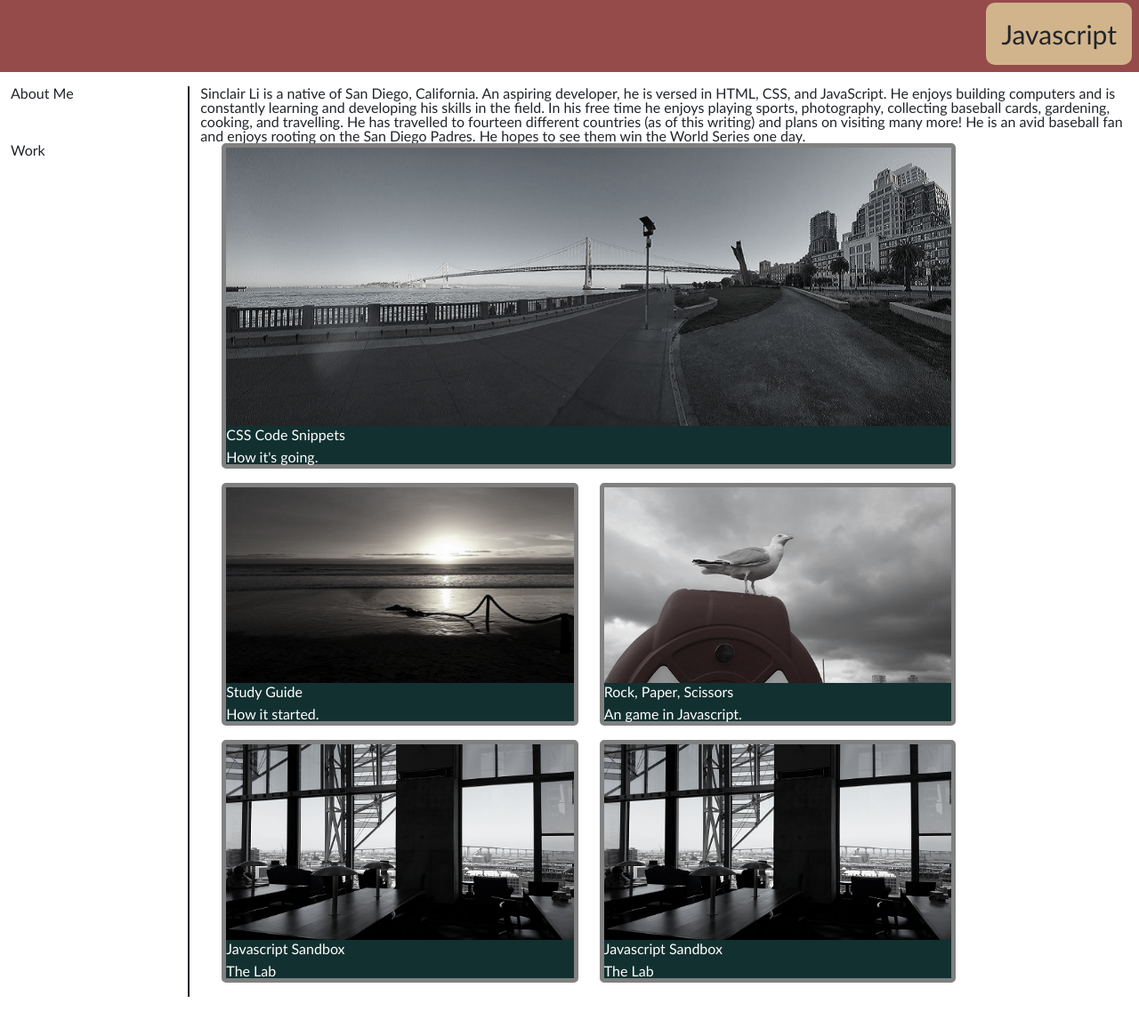
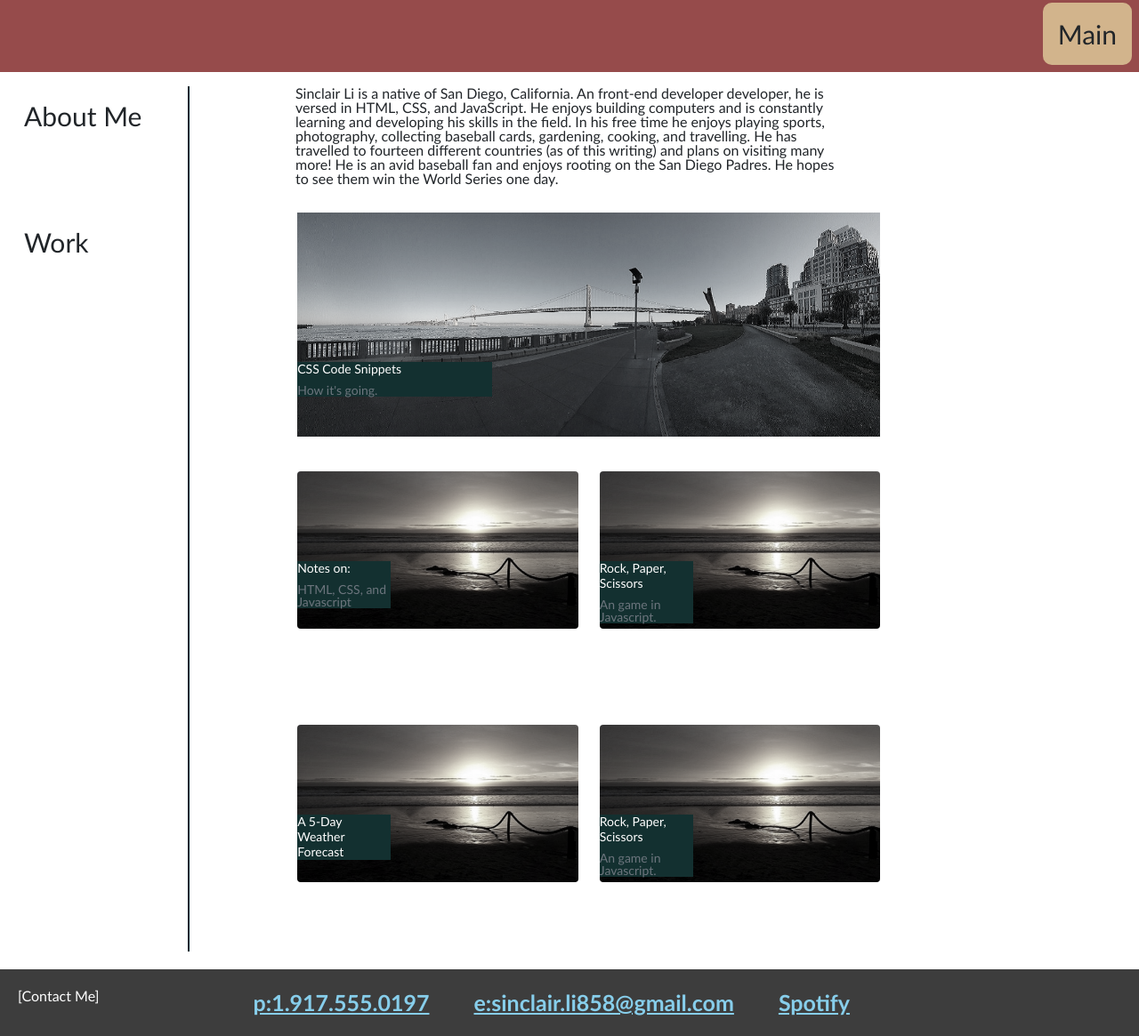
Before and after one commit to AForkintheCode/WK2-Challenge, a plain HTML site: page template.html in a window 1280 px wide. Shown: the part 105-1270 px from the top of the page at 89% size. Before the commit the page ends 1246 px from the top, so only its background shows below. Drawn offline with nearby package versions, Linux system fonts and the light colour scheme.

Commit message:
notes added with slideUp/slideDown()

```diff
--- a/assets/css/style.css
+++ b/assets/css/style.css
@@ -126,6 +126,10 @@ a{
     border-right: 2px solid rgb(0, 38, 48);
 }
 
+#nameplate4{
+    border-right: 2px solid rgb(0, 38, 48);
+}
+
 #blank{
     margin-top: 10px;
     margin-bottom: 10px;
@@ -133,15 +137,9 @@ a{
 
 #mainfeature{
     width: fit-content;
+    height: fit-content;
 }
 
-
-figure{
-    border: 5px;
-    border-style: solid;
-    border-radius: 5px;
-    border-color: gray;
-}
 
 img{
     filter: saturate(.1);
@@ -152,12 +150,18 @@ img:hover{
     transition: all .8s ease-in-out;
 }
 
+figure{
+    margin-block-end: 0px;
+}
+
 figcaption{
     z-index: 5;
-    position: static;
-    bottom: 30%;
+    position: relative;
+    vertical-align:top;
+    bottom: 6em;
     color: white;
     background-color: rgb(19, 48, 48);
+    align-items: center;
 }
 
 .contact{
@@ -165,6 +169,19 @@ figcaption{
     text-align: center;
     margin-top: auto;
     padding: 20px;
+}
+
+#notes-actual{
+    display: inline-flex;
+    padding-bottom: 3em;
+    padding-left: 0px;
+    padding-right: 0px;
+}
+
+.post-it{
+    padding-top: 1em;
+    padding-left: 0%;
+    border: 5px;
 }
 
 
--- a/template.html
+++ b/template.html
@@ -7,9 +7,10 @@
     <meta name="viewport" content="width=device-width, initial-scale=1.0">
     <link href="https://cdn.jsdelivr.net/npm/bootstrap@5.1.3/dist/css/bootstrap.min.css" rel="stylesheet"
         integrity="sha384-1BmE4kWBq78iYhFldvKuhfTAU6auU8tT94WrHftjDbrCEXSU1oBoqyl2QvZ6jIW3" crossorigin="anonymous">
-    <link rel="stylesheet" href="./assets/css/reset.css" />
-    <link rel="stylesheet" href="./assets/css/style.css" />
-    <title>Portfolio</title>
+    <link rel="stylesheet" type="text/css" href="./assets/css/reset.css" />
+    <link rel="stylesheet" type="text/css" href="./assets/css/style.css" />
+    <script src="jquery-3.6.1.min.js"></script>
+    <title>cd myportfolio</title>
 </head>
 
 <header>
@@ -28,7 +29,7 @@
 
         <div id="banner" class="d-flex flex-column flex-row-reverse bd-highlight mb-3">
             <div class="p-2 bd-highlight">
-                    <h3 class="alert">Javascript</h3>
+                <h3 class="alert">Main</h3>
             </div>
         </div>
     </section>
@@ -37,11 +38,13 @@
 <body>
     <main>
         <div class="container-fluid">
-            <div class="row">
-                <div id="nameplate2" class="col-2">About Me</div>
-                <div class="col-10">Sinclair Li is a native of San Diego, California. An aspiring
+            <div class="row ">
+                <div id="nameplate2" class="col-2"><h3>About Me</h3></div>
+                <div class = "col-1"></div>
+                <div class="col-6">
+                    Sinclair Li is a native of San Diego, California.  An front-end developer
                     developer, he is versed in HTML, CSS,
-                    and JavaScript. He enjoys building computers and is constantly learning and developing his skills in
+                    and JavaScript.  He enjoys building computers and is constantly learning and developing his skills in
                     the field. In his free time he enjoys playing sports, photography, collecting baseball cards,
                     gardening,
                     cooking, and travelling. He has travelled to fourteen different countries (as of this writing) and
@@ -49,59 +52,78 @@
                     He is an avid baseball fan and enjoys rooting on the San Diego Padres. He hopes to see them win the
                     World Series one day.
                 </div>
+                <div class = "col-2"></div>
             </div>
             <div class="row">
-                <div id="nameplate3" class="col-2">Work</div>
+                <div id="nameplate3" class="col-2"><h3></h3></div>
+                <div class="col-8"></div>
+                <div class = "col-1"></div>
+            </div>
+            <div class="row ">
+                <div id="nameplate4" class="col-2"><h3>Work</h3></div>
                 <div class="col-10">
                     <div class="container-fluid">
-                        <div class="row">
-                            <div class="col-10">
-                                <figure id="mainfeature">
-                                    <a href="https://aforkinthecode.github.io/wk2-mini-project/"><img
+                        <div class="row justify-content-md-left">
+                            <div class="col-1"></div>
+                            <div class="col-8">
+                                <figure id="mainfeature" class="figure">
+                                    <a href="https://aforkinthecode.github.io/wk2-mini-project"><img
                                         src="./assets/images/baybridge.jpg" class="img-fluid" alt="baybridge" /></a>
-                                    <figcaption>
+                                    <figcaption class="figure-caption col-4">
                                         <h2>CSS Code Snippets</h2>How it's going.
                                     </figcaption>
                                 </figure>
                             </div>
+                            <div class="col-1"></div>
                         </div>
-                        <div class="row">
-                            <div class="col-5">
-                                <figure>
-                                    <a href="https://aforkinthecode.github.io/prework-study-guide/"><img
-                                            src="./assets/images/Sunset.jpg" class="img-fluid" alt="sunset" /></a>
-                                    <figcaption>
-                                        <h2>Study Guide</h2>How it started.
+                        <div class="row justify-content-md-left">
+                            <div class="col-1"></div>
+                            <div class="col-4">
+                                <figure id="exhibit-1" class="figure">
+                                    <a href="#"><img src="./assets/images/Sunset.jpg" class="figure-img img-fluid rounded"
+                                        alt="..."></a>
+                                    <figcaption class="figure-caption col-4">
+                                        <h2>Notes on:</h2>HTML, CSS, and Javascript
                                     </figcaption>
                                 </figure>
                             </div>
-                            <div class="col-5">
-                                <figure>
-                                    <a href="https://aforkinthecode.github.io/rockpaperscissors/"><img
-                                            src="./assets/images/seagull.jpg" class="img-fluid" alt="seagull" /></a>
-                                    <figcaption>
+                            <div class="col-4">
+                                <figure id="exhibit-2" class="figure">
+                                    <a href="https://aforkinthecode.github.io/prework-study-guide/"><img src="./assets/images/Sunset.jpg" class="figure-img img-fluid rounded"
+                                        alt="..."></a>
+                                    <figcaption class="figure-caption col-4">
                                         <h2>Rock, Paper, Scissors</h2>An game in Javascript.
                                     </figcaption>
                                 </figure>
                             </div>
+                            <div class="col-1"></div>
                         </div>
                         <div class="row">
-                            <div class="col-5">
-                            <figure>
-                                <a href="javascript.html"><img src="./assets/images/coronado.jpg" class="img-fluid" alt="coronado" /></a>
-                                <figcaption>
-                                    <h2>Javascript Sandbox</h2>The Lab
+                            <div id="notes" class="col-2"><h3></h3></div>
+                            <div class="col-8"></div>
+                            <div class = "col-1"></div>
+                        </div>
+                        <div class="row justify-content-md-left">
+                            <div class="col-1"></div>
+                            <div class="col-4">
+                                <figure id="exhibit-3" class="figure">
+                                    <a href="https://aforkinthecode.github.io/weatherforecast/"><img src="./assets/images/Sunset.jpg" class="figure-img img-fluid rounded"
+                                        alt="..."></a>
+                                    <figcaption class="figure-caption col-4">
+                                        <h2>A 5-Day Weather Forecast</h2>
                                     </figcaption>
                                 </figure>
                             </div>
-                            <div class="col-5">
-                            <figure>
-                                <a href="javascript.html"><img src="./assets/images/coronado.jpg" class="img-fluid" alt="coronado" /></a>
-                                <figcaption>
-                                    <h2>Javascript Sandbox</h2>The Lab
+                            <div class="col-4">
+                                <figure id="exhibit-4" class="figure">
+                                    <a href="https://aforkinthecode.github.io/prework-study-guide/"><img src="./assets/images/Sunset.jpg" class="figure-img img-fluid rounded"
+                                        alt="..."></a>
+                                    <figcaption class="figure-caption col-4">
+                                        <h2>Rock, Paper, Scissors</h2>An game in Javascript.
                                     </figcaption>
                                 </figure>
                             </div>
+                            <div class="col-1"></div>
                         </div>
                     </div>
 
@@ -112,15 +134,23 @@
 
         </div>
 
-
     </main>
 
 </body>
 <footer>
     <section class="botbanner">
+        <a id="bottom">
+            <h2 class="contact">[Contact Me]</h2>
+        </a>
+        <section class="botnavbar">
+            <a class="navbutton" href="#">p:1.917.555.0197</a>
+            <a class="navbutton" href="#">e:sinclair.li858@gmail.com</a>
+            <a class="navbutton"
+                href="https://open.spotify.com/playlist/13FuYWqud4ath00tfV0tIZ?si=aa8445f446ca45e7">Spotify</a>
+        </section>
+    </section>
+    <!-- <script src="./assets/js/script.js"></script> -->
 
-    </section>
-    <script src="./assets/script.js"></script>
 
 </footer>
 
```
Also changed, not shown: assets/js/index.js (added, +9 -0 lines), assets/js/script.js (+21 -4 lines), index.html (+76 -70 lines), assets/images/code.JPG (added). Lines whose indentation alone changed are shown as unchanged.
